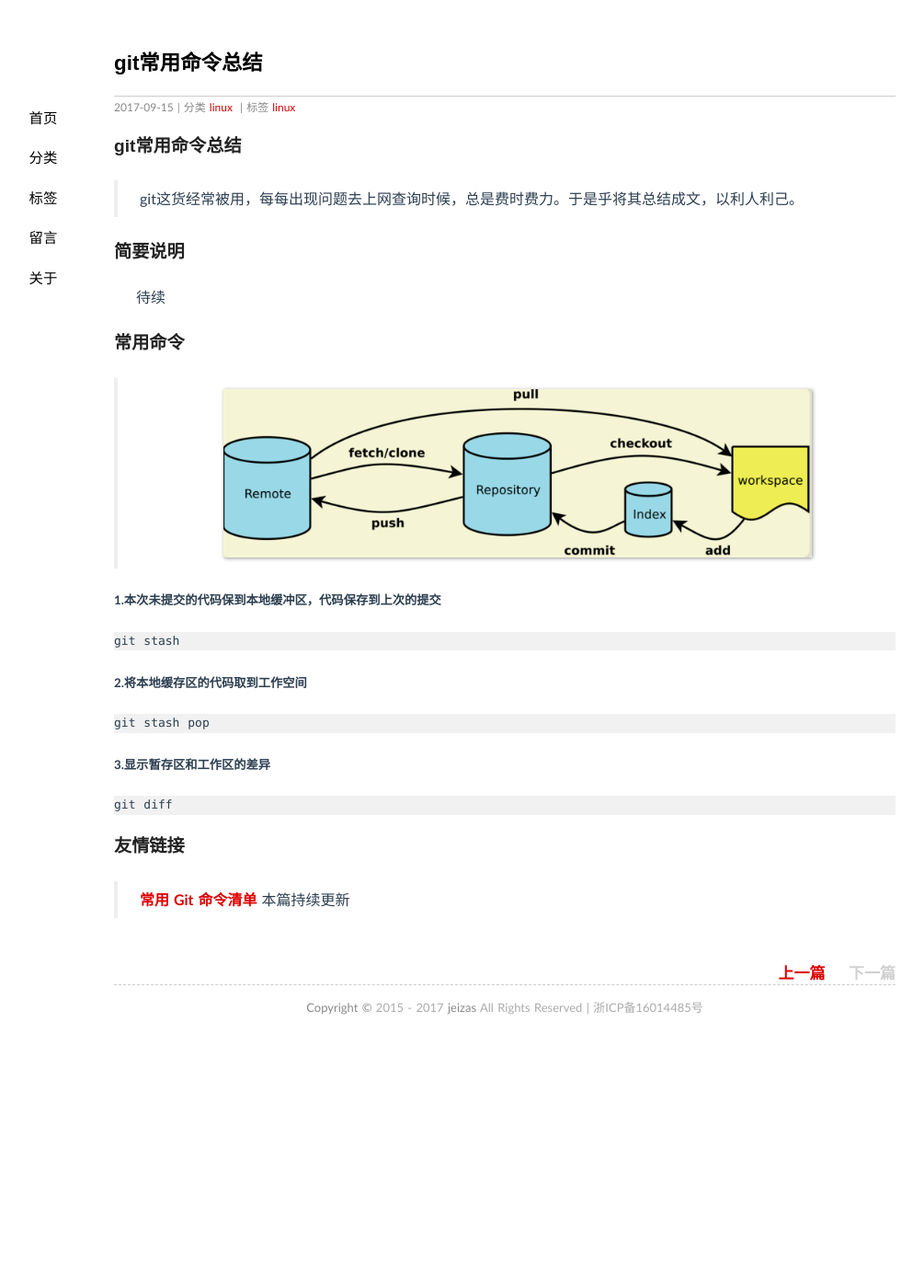
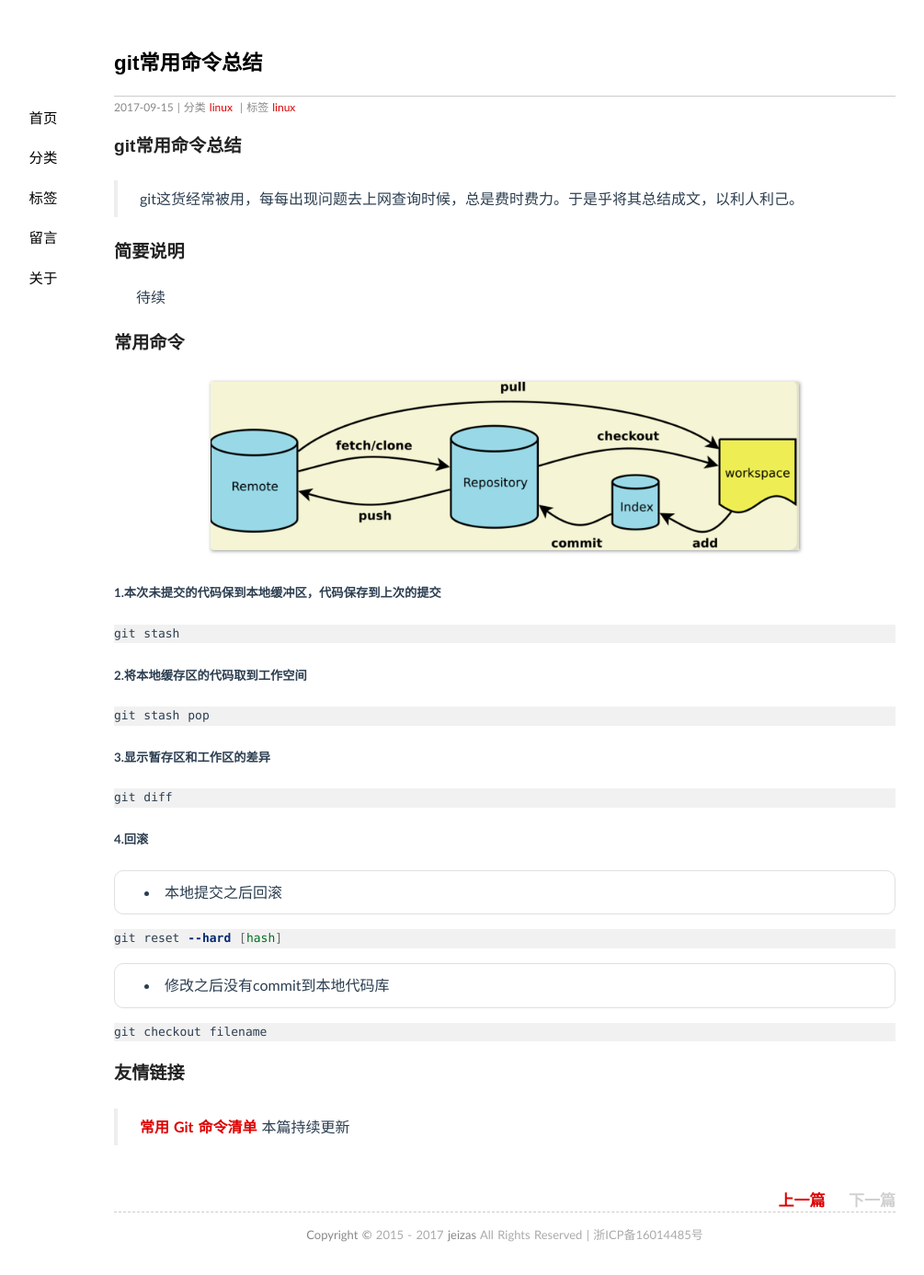
Before and after one commit to jeizas/jeizas.github.io, a Jekyll site: the page built from _posts/2017-09-15-git_command.md, in a window 1280 px wide. Shown: the whole page at 92% size, without its empty margins (91-1096 px from the left). Built offline with Jekyll 4.4.1, drawn with Linux system fonts in a browser that asks for light colours; comment, search, counter and statistics services are not loaded; before the commit the page ends 1139 px from its top, so only the background shows below that.

Commit message:
modified:   _posts/2017-09-15-git_command.md

````diff
--- a/_posts/2017-09-15-git_command.md
+++ b/_posts/2017-09-15-git_command.md
@@ -16,7 +16,6 @@ tags: linux
 
 ### 常用命令
 
->
 ![](../media/img/20170915/git.png)
 
 ##### 1.本次未提交的代码保到本地缓冲区，代码保存到上次的提交
@@ -34,6 +33,20 @@ git stash pop
 git diff
 ```
 
+##### 4.回滚
+
+- 本地提交之后回滚
+
+```shell
+git reset --hard [hash]
+```
+
+- 修改之后没有commit到本地代码库
+
+```shell
+git checkout filename
+```
+
 
 ### 友情链接
 > [**常用 Git 命令清单**](http://www.ruanyifeng.com/blog/2015/12/git-cheat-sheet.html)
````
